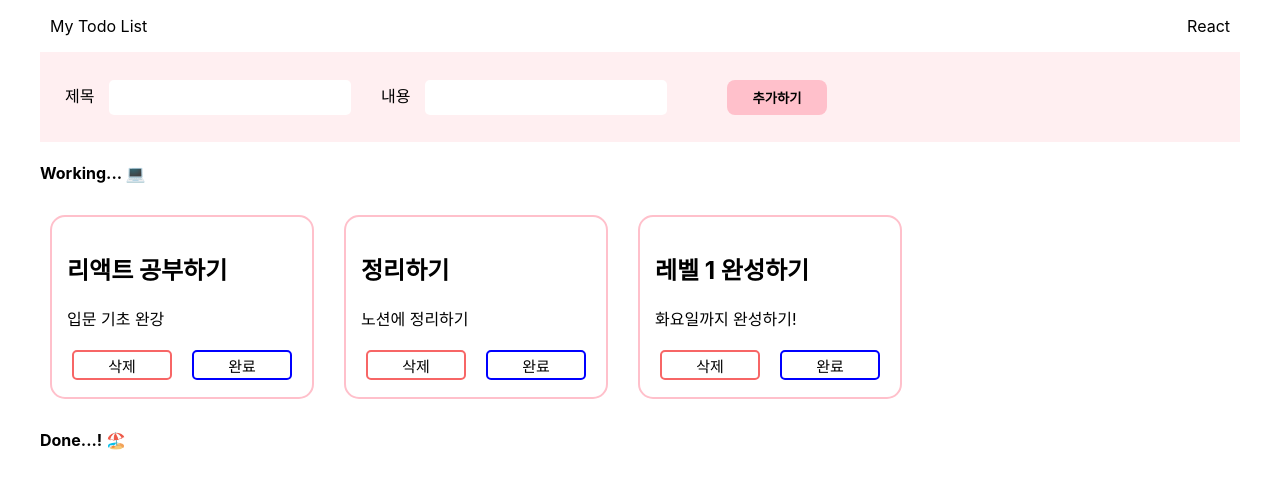
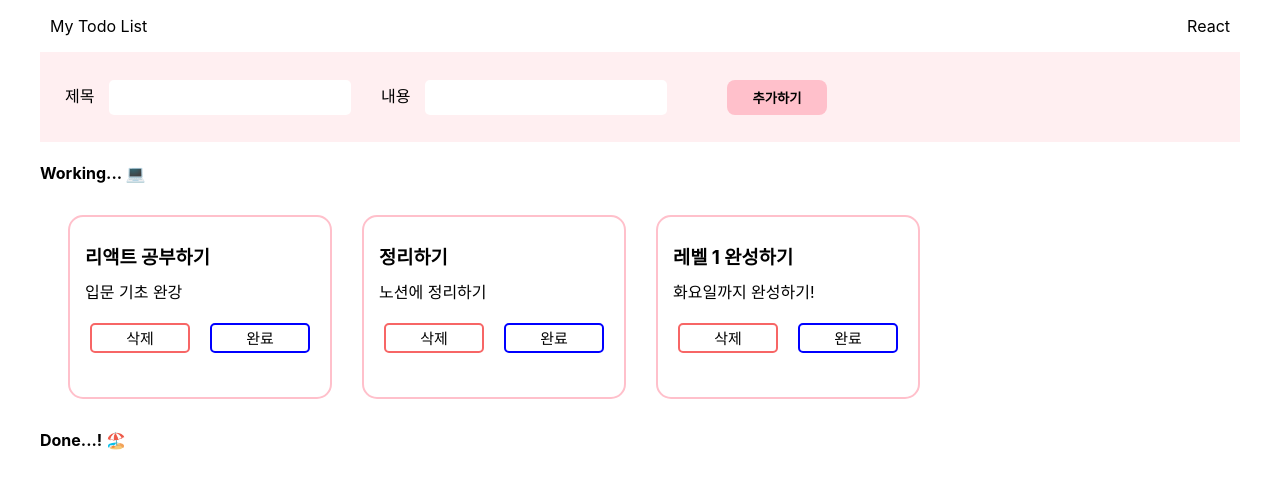
Before and after one commit to richeeee128/INOCAM, a React (Create React App) app: page / in a window 1280 px wide. Shown: the top 488 px of the page. Built offline with nearby package versions, Linux system fonts and the light colour scheme.

Commit message:
feat : CSS 수정

```diff
--- a/src/App.css
+++ b/src/App.css
@@ -50,8 +50,9 @@
 .Done {
   display: flex;
   flex-wrap: wrap;
+
   gap: 30px;
-  margin: 10px;
+  margin: 10px 10px 10px 28px;
 }
 
 .content {
@@ -60,6 +61,10 @@
   width: 230px;
   height: 150px;
   padding: 15px;
+}
+
+.content > h3 {
+  margin: 10px 0px;
 }
 
 .delete {
--- a/src/button.jsx
+++ b/src/button.jsx
@@ -1,7 +1,7 @@
 function TodoBtn({ item, removeBtn, toggleDone }) {
   return (
     <div key={item.id} className='content'>
-      <h2>{item.title}</h2>
+      <h3>{item.title}</h3>
       {item.text}
       <br />
       <button
```
